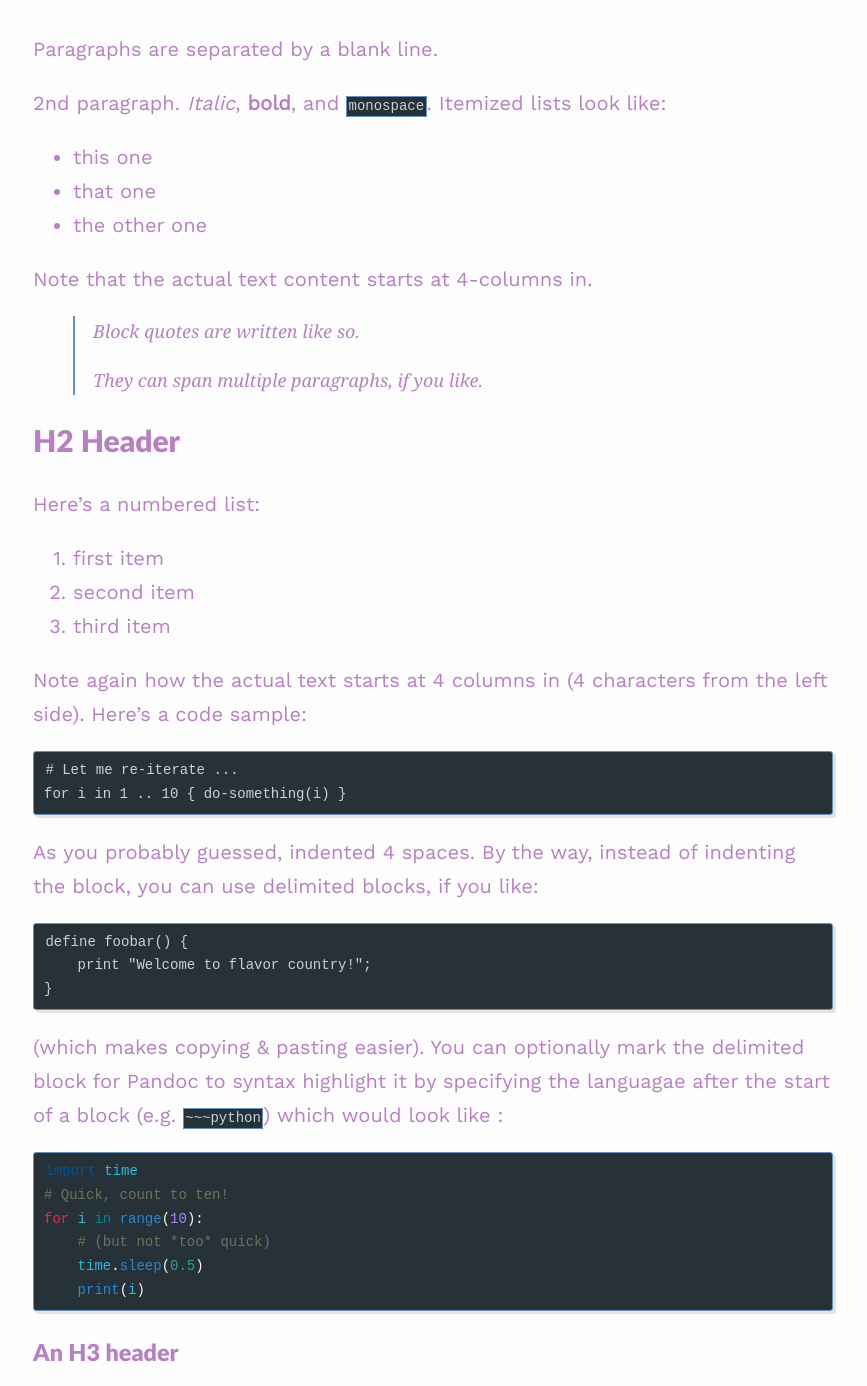
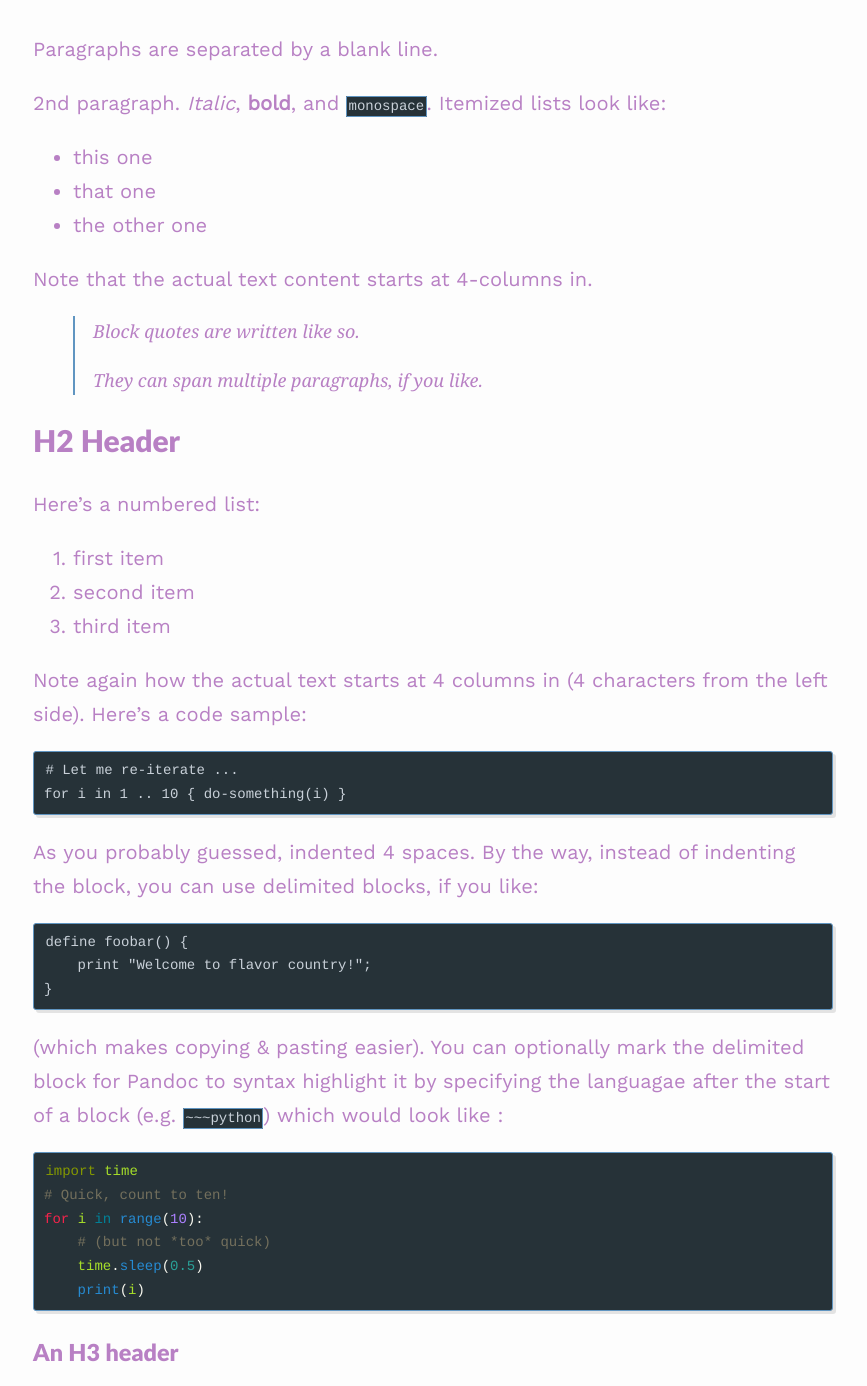
Before and after one commit to emilystrickland2/Historian, a Jekyll site: the page built from _projects/project4.md, in a window 1280 px wide. Shown: the part 398-1784 px from the top of the page, without its empty margins (207-1074 px from the left). Built offline with Jekyll 4.4.1, drawn with Linux system fonts in a browser that asks for light colours; nearby versions of some CDN libraries; formulas are drawn with MathJax 3.

Commit message:
Update monokai.scss

```diff
--- a/assets/css/_sass/monokai.scss
+++ b/assets/css/_sass/monokai.scss
@@ -11,7 +11,7 @@
 }
 
 code {
-  font-family:'Bitstream Vera Sans Mono','Comic sans', monospace;
+  font-family:'Bitstream Vera Sans Mono','Courier', monospace;
   color:#C9D1D9;
   background-color: #263238;
   border-radius: 1px;
@@ -22,19 +22,19 @@
 .highlight .g { color: #93A1A1 } /* Generic */
 .highlight .k { color: #F5244C } /* Keyword */
 .highlight .l { color: #93A1A1 } /* Literal */
-.highlight .n { color: #2abade } /* Name */
+.highlight .n { color: #A6DE2A } /* Name */
 .highlight .o { color: #F8F7E9 } /* Operator */
 .highlight .x { color: #CB4B16 } /* Other */
 .highlight .p { color: #F7F7EE} /* Punctuation */
 .highlight .cm { color: #74705D} /* Comment.Multiline */
 .highlight .cp { color: #C5255E } /* Comment.Preproc */
 .highlight .c1 { color: #74705D } /* Comment.Single */
-.highlight .cs { color: #007a99 } /* Comment.Special */
+.highlight .cs { color: #859900 } /* Comment.Special */
 .highlight .gd { color: #2AA198 } /* Generic.Deleted */
 .highlight .ge { color: #93A1A1; font-style: italic } /* Generic.Emph */
 .highlight .gr { color: #DC322F } /* Generic.Error */
 .highlight .gh { color: #CB4B16 } /* Generic.Heading */
-.highlight .gi { color: #009499 } /* Generic.Inserted */
+.highlight .gi { color: #859900 } /* Generic.Inserted */
 .highlight .go { color: #93A1A1 } /* Generic.Output */
 .highlight .gp { color: #93A1A1 } /* Generic.Prompt */
 .highlight .gs { color: #93A1A1; font-weight: bold } /* Generic.Strong */
@@ -42,8 +42,8 @@
 .highlight .gt { color: #93A1A1 } /* Generic.Traceback */
 .highlight .kc { color: #CB4B16 } /* Keyword.Constant */
 .highlight .kd { color: #268BD2 } /* Keyword.Declaration */
-.highlight .kn { color: #005499 } /* Keyword.Namespace */
-.highlight .kp { color: #007599 } /* Keyword.Pseudo */
+.highlight .kn { color: #859900 } /* Keyword.Namespace */
+.highlight .kp { color: #859900 } /* Keyword.Pseudo */
 .highlight .kr { color: #268BD2 } /* Keyword.Reserved */
 .highlight .kt { color: #63C4CF } /* Keyword.Type */
 .highlight .ld { color: #93A1A1 } /* Literal.Date */
```
